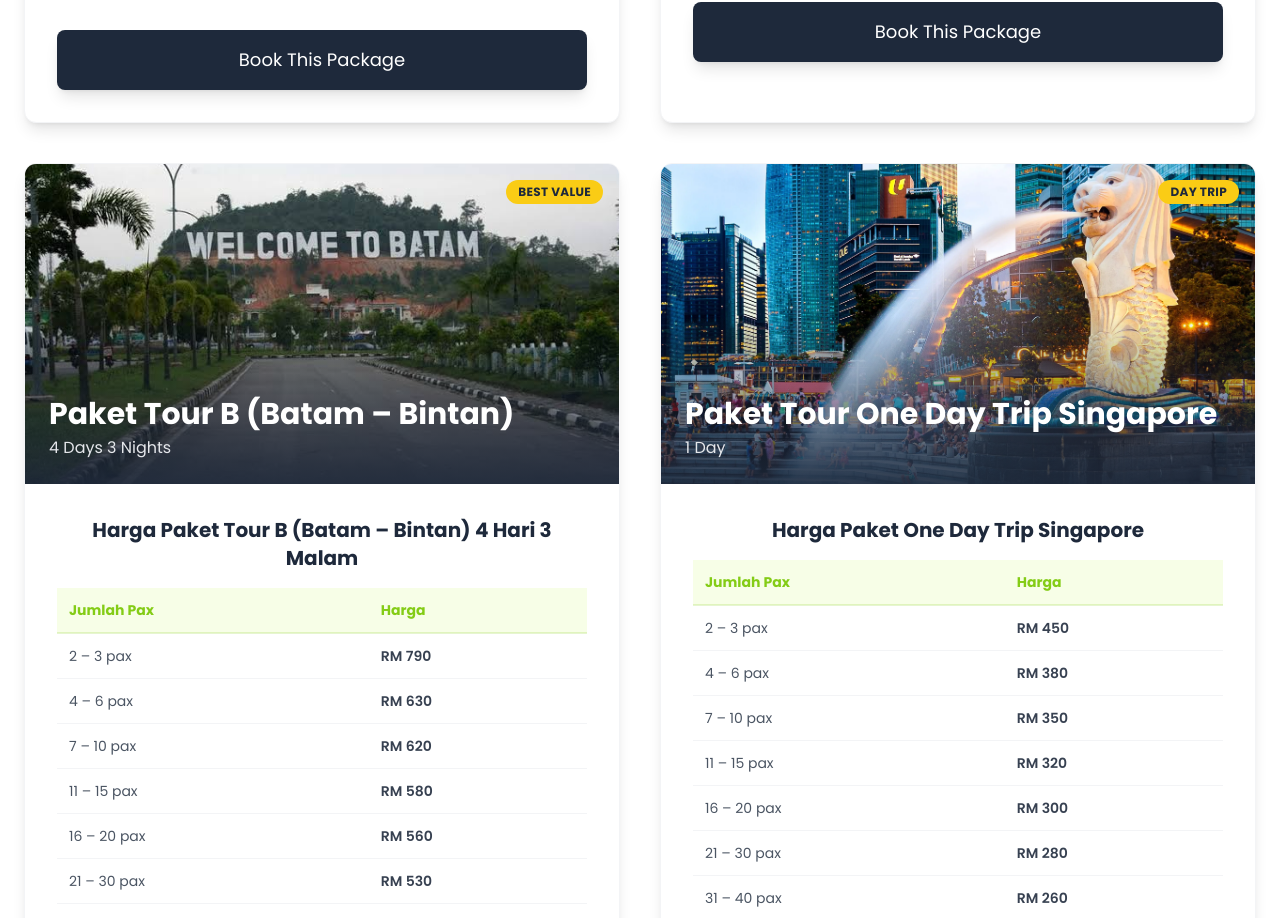
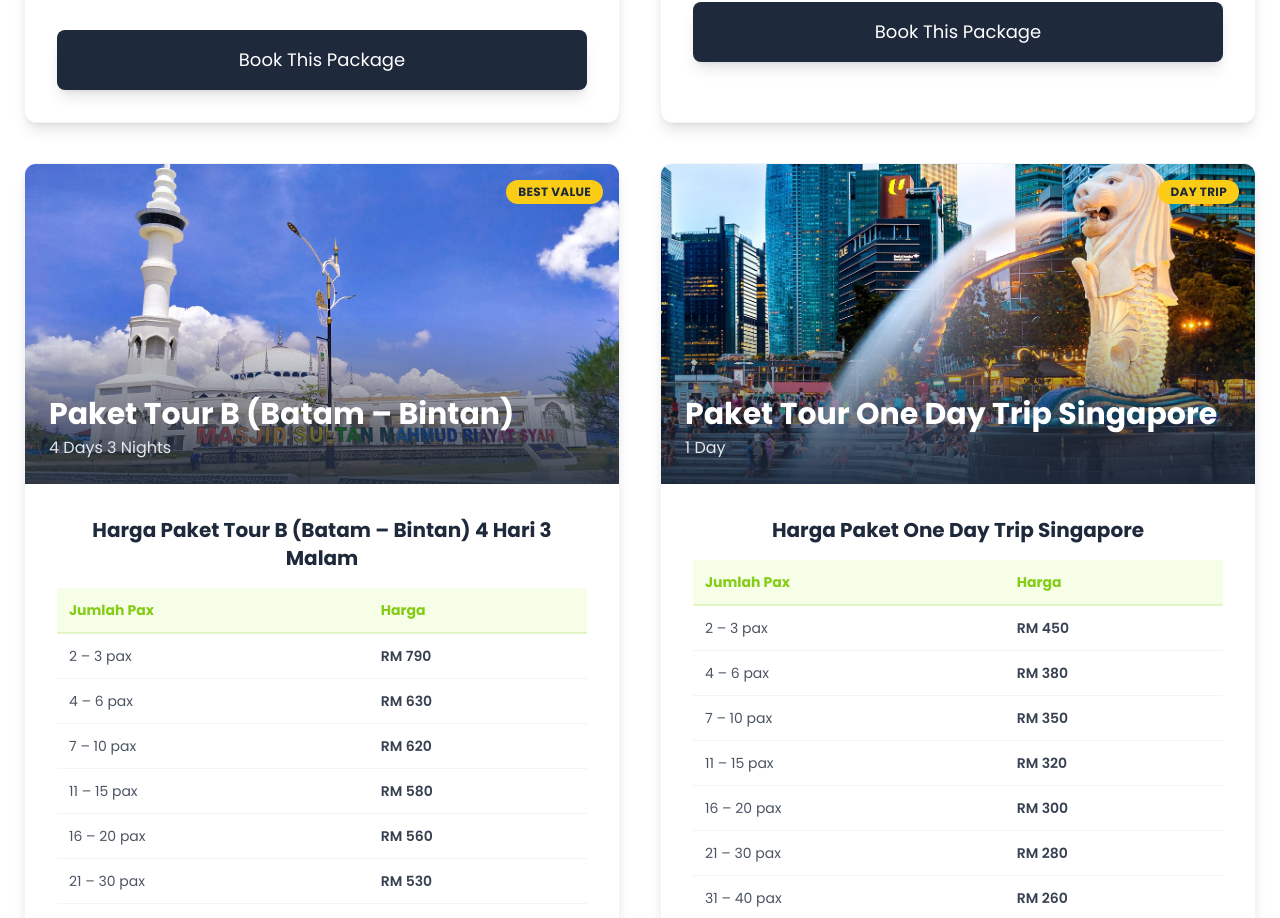
Before and after one commit to yayastartcode/koperbatam, a React (Vite) app: page / in a window 1280 px wide. Shown: the part 5496-6414 px from the top of the page. Built offline with nearby package versions, Linux system fonts and the light colour scheme.

Commit message:
editgambar

```diff
--- a/src/components/Packages.jsx
+++ b/src/components/Packages.jsx
@@ -402,7 +402,7 @@ const packages = [
   },
   {
     id: 5,
-    image: 'images/welkam.jpg',
+    image: 'images/masjidbtm.jpg',
     badge: 'Best Value',
     title: 'Paket Tour B (Batam – Bintan)',
     duration: '4 Days 3 Nights',
```
Also changed, not shown: public/images/masjidbtm.jpg (added).
